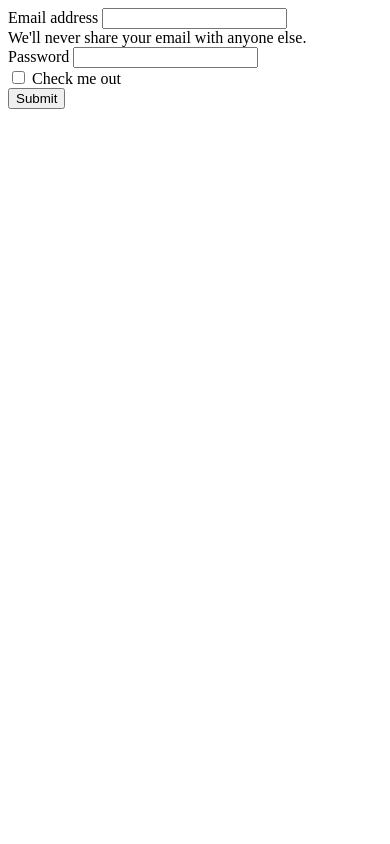
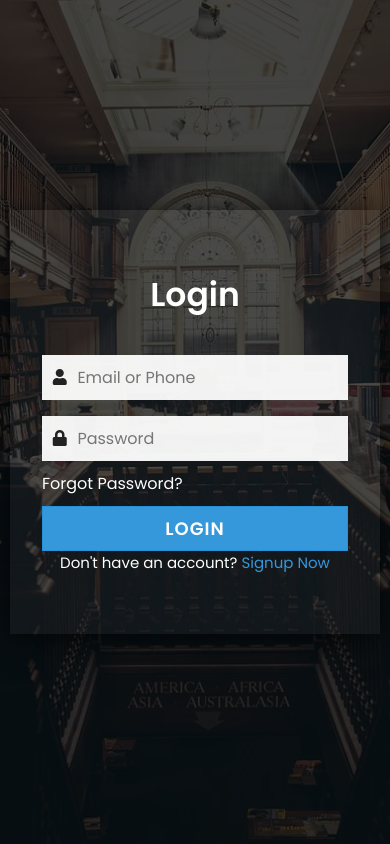
Before and after one commit to sinjigithub/Library_project, a PHP site: page /partials/login.php in a window 390 px wide. Run offline with PHP 8.4, Linux system fonts and the light colour scheme.

Commit message:
index.php

```diff
--- a/index.php
+++ b/index.php
@@ -39,12 +39,10 @@
                         <ul class="dropdown-menu" aria-labelledby="navbarDropdown">
                             <li><a class="dropdown-item dropdown-toggle" href="/categories.php" data-bs-toggle="dropdown" aria-expanded="false">Educational</a>
 
-                        </li>
-
+                            </li>
                             <li><a class="dropdown-item" href="/categories.php">Story</a></li>
                             <li><a class="dropdown-item" href="/categories.php">Novels</a></li>
                             <li><a class="dropdown-item" href="/categories.php">News</a></li>
-
                             <li><a class="dropdown-item" href="/categories.php">Journal & reasearch papers</a></li>
                         </ul>
                     </li>
--- a/partials/login.php
+++ b/partials/login.php
@@ -1,19 +1,40 @@
-<!-- login page
- -->
 
- <form>
-  <div class="mb-3">
-    <label for="exampleInputEmail1" class="form-label">Email address</label>
-    <input type="email" class="form-control" id="exampleInputEmail1" aria-describedby="emailHelp">
-    <div id="emailHelp" class="form-text">We'll never share your email with anyone else.</div>
+<!DOCTYPE html>
+<html>
+<head>
+    <title> Login Form</title>
+    <meta name="viewport" content="width=device-width, initial-scale=1.0">
+    <link rel="stylesheet" href="https://cdnjs.cloudflare.com/ajax/libs/font-awesome/5.15.3/css/all.min.css" integrity="sha512-iBBXm8fW90+nuLcSKlbmrPcLa0OT92xO1BIsZ+ywDWZCvqsWgccV3gFoRBv0z+8dLJgyAHIhR35VZc2oM/gI1w==" crossorigin="anonymous" />
+    <link rel="stylesheet" href="../style/style1.css">
+</head>
+<body>
+
+<div class="bg-img">
+  <div class="content">
+    <header>Login</header>
+    <form action="#">
+      <div class="field">
+        <span class="fa fa-user"></span>
+        <input type="text" required placeholder="Email or Phone">
+      </div>
+      <div class="field space">
+        <span class="fa fa-lock"></span>
+        <input type="password" class="pass-key" required placeholder="Password">
+        <span class="show">SHOW</span>
+      </div>
+      <div class="pass">
+        <a href="#">Forgot Password?</a>
+      </div>
+      <div class="field">
+        <input type="submit" value="LOGIN">
+      </div>
+    <!-- <button type="submit" class="btn btn-primary">Submit</button> -->
+    </form>
+    <div class="signup">Don't have an account?
+      <a href="#">Signup Now</a>
+    </div>
   </div>
-  <div class="mb-3">
-    <label for="exampleInputPassword1" class="form-label">Password</label>
-    <input type="password" class="form-control" id="exampleInputPassword1">
-  </div>
-  <div class="mb-3 form-check">
-    <input type="checkbox" class="form-check-input" id="exampleCheck1">
-    <label class="form-check-label" for="exampleCheck1">Check me out</label>
-  </div>
-  <button type="submit" class="btn btn-primary">Submit</button>
-</form>
+</div>
+<script type="text/javascript" src="main.js"></script>
+</body>
+</html>
--- /dev/null
+++ b/style/style1.css
@@ -0,0 +1,132 @@
+@import url('https://fonts.googleapis.com/css2?family=Poppins:wght@400;500;600;700;800;900&display=swap');
+* {
+  margin: 0;
+  padding: 0;
+  box-sizing: border-box;
+  user-select: none;
+  font-family: 'Poppins', sans-serif;
+}
+.bg-img {
+  background: url("../assets/bg2.png");
+  height: 100vh;
+  background-size: cover;
+  background-position: center;
+  /* opacity: 200%; */
+}
+.bg-img:after {
+  position: absolute;
+  content: "";
+  top: 0;
+  left: 0;
+  height: 100%;
+  width: 100%;
+  background: rgba(0, 0, 0, 0.7);
+}
+.content {
+  position: absolute;
+  top: 50%;
+  left: 50%;
+  z-index: 999;
+  text-align: center;
+  padding: 60px 32px;
+  width: 370px;
+  transform: translate(-50%, -50%);
+  background: rgba(255, 255, 255, 0.04);
+  box-shadow: -1px 4px 28px 0px rgba(0, 0, 0, 0.75);
+}
+.content header {
+  color: white;
+  font-size: 33px;
+  font-weight: 600;
+  margin: 0 0 35px 0;
+}
+.field {
+  position: relative;
+  height: 45px;
+  width: 100%;
+  display: flex;
+  background: rgba(255, 255, 255, 0.94);
+}
+.field span {
+  color: #222;
+  width: 40px;
+  line-height: 45px;
+}
+.field input {
+  height: 100%;
+  width: 100%;
+  background: transparent;
+  border: none;
+  outline: none;
+  color: #222;
+  font-size: 16px;
+}
+.space {
+  margin-top: 16px;
+}
+.show {
+  position: absolute;
+  right: 13px;
+  font-size: 13px;
+  font-weight: 700;
+  color: #222;
+  display: none;
+  cursor: pointer;
+}
+.pass-key:valid ~ .show {
+  display: block;
+}
+.pass {
+  text-align: left;
+  margin: 10px 0;
+}
+.pass a {
+  color: white;
+  text-decoration: none;
+}
+.pass:hover a {
+  text-decoration: underline;
+}
+.field input[type="submit"] {
+  background: #3498db;
+  border: 1px solid #2691d9;
+  color: white;
+  font-size: 18px;
+  letter-spacing: 1px;
+  font-weight: 600;
+  cursor: pointer;
+}
+.field input[type="submit"]:hover {
+  background: #2691d9;
+}
+.login {
+  color: white;
+  margin: 20px 0;
+}
+.links {
+  display: flex;
+  cursor: pointer;
+  color: white;
+  margin: 0 0 20px 0;
+}
+
+.links i {
+  font-size: 17px;
+}
+i span {
+  margin-left: 8px;
+  font-weight: 500;
+  letter-spacing: 1px;
+  font-size: 16px;
+}
+.signup {
+  font-size: 15px;
+  color: white;
+}
+.signup a {
+  color: #3498db;
+  text-decoration: none;
+}
+.signup a:hover {
+  text-decoration: underline;
+}
```
Also changed, not shown: js/main.js (added, +14 -0 lines), partials/feedbackform.php (added, +62 -0 lines), style/style.css (added, +15 -0 lines), style/stylesheet.css (added, +80 -0 lines), assets/bg2.png (renamed from assets/bg2.webp).
